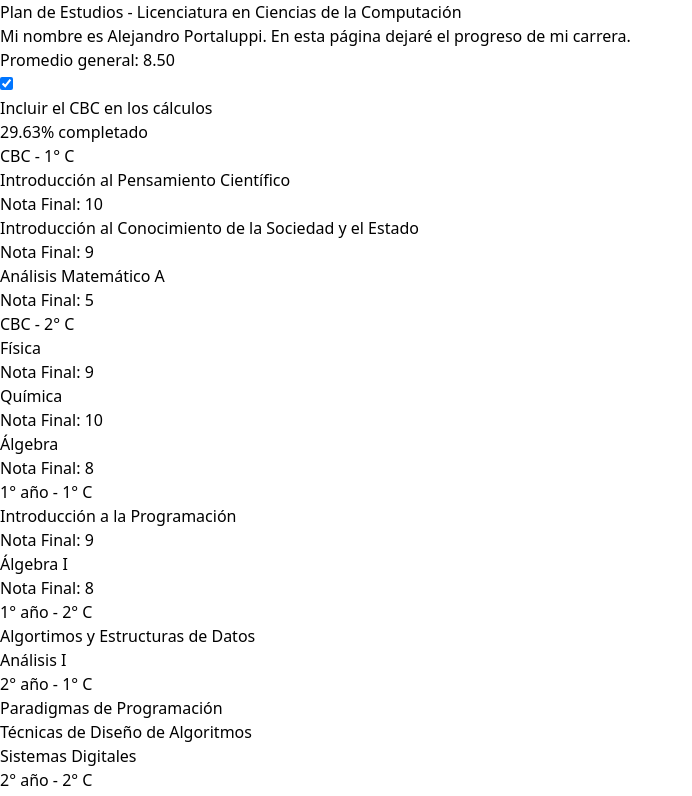
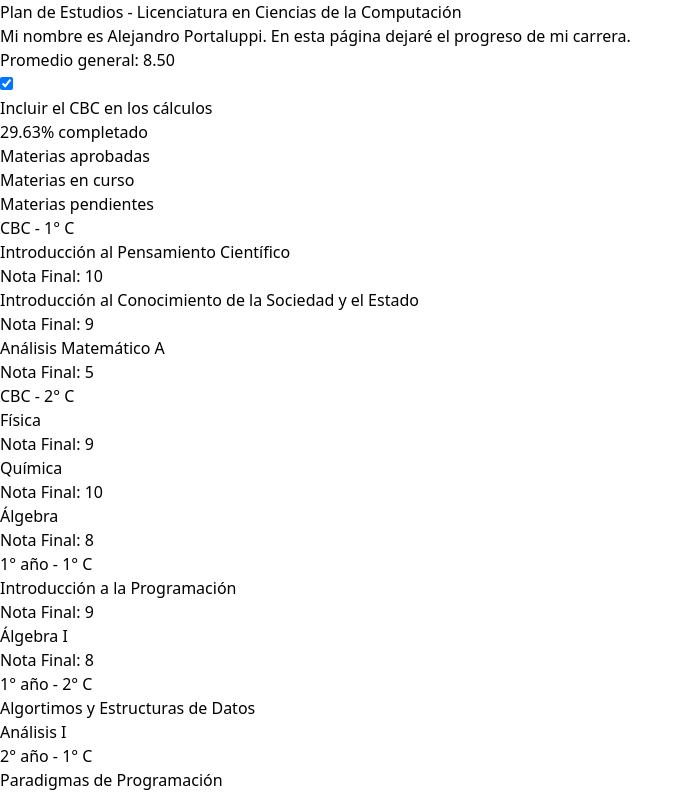
Before and after one commit to Ale6100/plan-de-estudios, a React (Vite) app: page / in a window 1280 px wide. Shown: the top 796 px of the page, without its empty margins (0-692 px from the left). Built offline with nearby package versions, Linux system fonts and the light colour scheme.

Commit message:
Referencias agregadas | Modularización

```diff
--- a/src/App.tsx
+++ b/src/App.tsx
@@ -1,60 +1,17 @@
-import { useEffect, useRef, useState } from "react";
-import { materias } from "./materias";
 import Grid from "./components/Grid";
+import Referencias from "./components/Referencias";
+import DatosBase from "./components/DatosBase";
 
 export default function App() {
-  const [promedio, setPromedio] = useState(0);
-  const [checkbox, setCheckbox] = useState(true);
-  const [progreso, setProgreso] = useState(0);
-  const pProgressRef = useRef<HTMLDivElement>(null);
-
-  useEffect(() => {
-    const materiasConNota = checkbox ? materias.filter(materia => materia.nota != null) : materias.filter(materia => materia.nota != null && materia.id >= 2);
-
-    const promedio = materiasConNota.reduce((acc, materia) => acc + (materia.nota ?? 0), 0) / materiasConNota.length;
-    setPromedio(promedio);
-
-    const pProgres = pProgressRef.current;
-    if (pProgres) {
-      const progreso = (materiasConNota.length / materias.length) * 100;
-      pProgres.style.width = `${progreso}%`;
-      setProgreso(progreso);
-    }
-  }, [checkbox]);
-
-  const handleCheckbox = () => {
-    setCheckbox(!checkbox);
-  };
-
   return (
     <div className="bg-gray-900 text-gray-200 p-8 mx-auto min-h-screen">
-      <h1 className="text-3xl max-md:text-xl font-bold mb-6 text-center text-white">Plan de Estudios - Licenciatura en Ciencias de la Computación</h1>
+      <h1 className="text-3xl max-md:text-xl font-bold my-6 text-center text-white">Plan de Estudios - Licenciatura en Ciencias de la Computación</h1>
 
-      <p className="mb-6">Mi nombre es{" "}<a className="text-blue-400 hover:underline" href="https://www.linkedin.com/in/alejandro-portaluppi/" target="_blank" rel="noopener noreferrer">Alejandro Portaluppi</a>. En esta página dejaré el progreso de mi carrera.</p>
+      <p>Mi nombre es{" "}<a className="text-blue-400 hover:underline" href="https://www.linkedin.com/in/alejandro-portaluppi/" target="_blank" rel="noopener noreferrer">Alejandro Portaluppi</a>. En esta página dejaré el progreso de mi carrera.</p>
 
-      <div className="flex flex-col sm:flex-row justify-between items-center mb-6">
-        <p className="font-semibold mb-2 sm:mb-0">Promedio general:{" "}<span className="text-green-400">{promedio.toFixed(2)}</span></p>
-        <div className="flex items-center">
-          <label htmlFor="prom" className="flex items-center cursor-pointer">
-            <div className="relative">
-              <input type="checkbox" id="prom" className="sr-only" checked={checkbox} onChange={handleCheckbox} />
-              <div className={`block w-12 h-6 rounded-full transition-colors duration-300 ease-in-out ${checkbox ? 'bg-blue-600' : 'bg-gray-600'}`}>
-              </div>
-              <div className={`absolute left-1 top-1 bg-white w-4 h-4 rounded-full transition-transform duration-300 ease-in-out ${checkbox && 'transform translate-x-6'}`}>
-              </div>
-            </div>
-            <span className="ml-3 text-sm">Incluir el CBC en los cálculos</span>
-          </label>
-        </div>
-      </div>
+      <DatosBase />
 
-      <div className="mb-6">
-        <div className="w-full bg-gray-700 rounded-full h-2.5">
-          <div ref={pProgressRef} className="bg-blue-500 h-2.5 rounded-full transition-all duration-500 ease-out">
-          </div>
-        </div>
-        <p className="text-center mt-2">{progreso.toFixed(2)}% completado</p>
-      </div>
+      <Referencias />
 
       <Grid />
     </div>
--- /dev/null
+++ b/src/components/DatosBase.tsx
@@ -0,0 +1,55 @@
+import { useEffect, useRef, useState } from "react";
+import { materias } from "../materias";
+
+export default function DatosBase() {
+  const [promedio, setPromedio] = useState(0);
+  const [checkbox, setCheckbox] = useState(true);
+  const [progreso, setProgreso] = useState(0);
+  const pProgressRef = useRef<HTMLDivElement>(null);
+
+  useEffect(() => {
+    const materiasConNota = checkbox ? materias.filter(materia => materia.nota != null) : materias.filter(materia => materia.nota != null && materia.id >= 2);
+
+    const promedio = materiasConNota.reduce((acc, materia) => acc + (materia.nota ?? 0), 0) / materiasConNota.length;
+    setPromedio(promedio);
+
+    const pProgres = pProgressRef.current;
+    if (pProgres) {
+      const progreso = (materiasConNota.length / materias.length) * 100;
+      pProgres.style.width = `${progreso}%`;
+      setProgreso(progreso);
+    }
+  }, [checkbox]);
+
+  const handleCheckbox = () => {
+    setCheckbox(!checkbox);
+  };
+
+  return (
+    <>
+    <div className="flex flex-col sm:flex-row justify-between items-center my-6">
+    <p className="font-semibold mb-2 sm:mb-0">Promedio general:{" "}<span className="text-green-400">{promedio.toFixed(2)}</span></p>
+    <div className="flex items-center">
+      <label htmlFor="prom" className="flex items-center cursor-pointer">
+        <div className="relative">
+          <input type="checkbox" id="prom" className="sr-only" checked={checkbox} onChange={handleCheckbox} />
+          <div className={`block w-12 h-6 rounded-full transition-colors duration-300 ease-in-out ${checkbox ? 'bg-blue-600' : 'bg-gray-600'}`}>
+          </div>
+          <div className={`absolute left-1 top-1 bg-white w-4 h-4 rounded-full transition-transform duration-300 ease-in-out ${checkbox && 'transform translate-x-6'}`}>
+          </div>
+        </div>
+        <span className="ml-3 text-sm">Incluir el CBC en los cálculos</span>
+      </label>
+    </div>
+  </div>
+
+  <div>
+    <div className="w-full bg-gray-700 rounded-full h-2.5">
+      <div ref={pProgressRef} className="bg-blue-500 h-2.5 rounded-full transition-all duration-500 ease-out">
+      </div>
+    </div>
+    <p className="text-center mt-2">{progreso.toFixed(2)}% completado</p>
+  </div>
+    </>
+  )
+}
--- /dev/null
+++ b/src/components/Referencias.tsx
@@ -0,0 +1,18 @@
+export default function Referencias() {
+  return (
+    <div className="my-6 flex max-sm:flex-col gap-8 justify-center items-center max-sm:items-start text-sm">
+      <div className="flex gap-1">
+        <div className="w-5 h-5 bg-green-900"></div>
+        <span>Materias aprobadas</span>
+      </div>
+      <div className="flex gap-1">
+        <div className="w-5 h-5 bg-yellow-900"></div>
+        <span>Materias en curso</span>
+      </div>
+      <div className="flex gap-1">
+        <div className="w-5 h-5 bg-gray-700"></div>
+        <span>Materias pendientes</span>
+      </div>
+    </div>
+  )
+}
```
